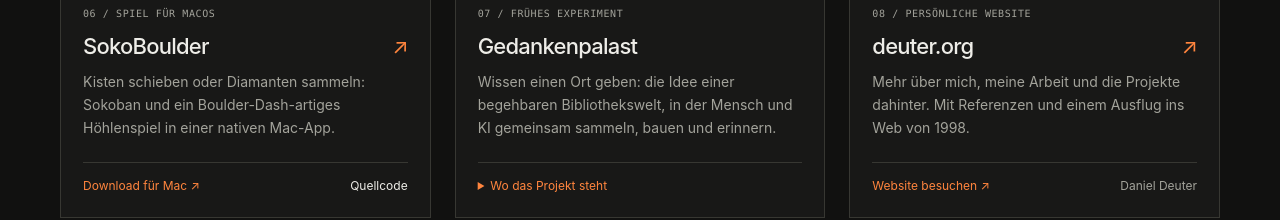
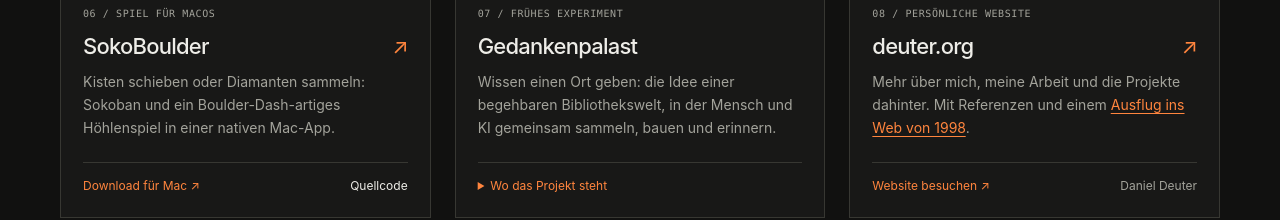
Before and after one commit to nox-do/client-concepts, a plain HTML site: page index.html in a window 1280 px wide. Shown: the part 1687-1907 px from the top of the page. Drawn offline with Linux system fonts and the light colour scheme.

Commit message:
Link personal site card directly to the 1998 page

```diff
--- a/index.html
+++ b/index.html
@@ -42,6 +42,7 @@ h1 span { color:var(--orange); }
 h2 { display:flex; align-items:baseline; justify-content:space-between; gap:10px; margin:0 0 10px; font-size:22px; font-weight:500; letter-spacing:-.035em; line-height:1.25; }
 h2 span { color:var(--orange); font-size:21px; font-weight:400; }
 .card p.description { margin:0 0 22px; color:var(--muted); font-size:14px; line-height:1.65; }
+.description a { color: var(--orange); text-decoration: underline; text-underline-offset: 3px; }
 .card-bottom { display:flex; flex-wrap:wrap; justify-content:space-between; gap:8px 18px; margin-top:auto; padding-top:14px; border-top:1px solid var(--line); font-size:12px; }
 .card-bottom > a:first-child { color:var(--orange); }
 .card-bottom a:hover { text-decoration:underline; text-underline-offset:4px; }
@@ -105,7 +106,7 @@ footer { display:flex; justify-content:space-between; gap:20px; margin-top:48px;
       </article>
       <article class="card">
         <a class="visual portrait" href="https://deuter.org/" aria-label="Persönliche Website von Daniel Deuter besuchen"><img src="assets/daniel-deuter.webp" alt="Daniel Deuter an seinem Arbeitsplatz" width="960" height="640" loading="lazy"></a>
-        <div class="card-body"><p class="card-meta">08 / Persönliche Website</p><h2><a href="https://deuter.org/">deuter.org</a><span aria-hidden="true">↗</span></h2><p class="description">Mehr über mich, meine Arbeit und die Projekte dahinter. Mit Referenzen und einem Ausflug ins Web von 1998.</p><div class="card-bottom"><a href="https://deuter.org/">Website besuchen ↗</a><span class="note">Daniel Deuter</span></div></div>
+        <div class="card-body"><p class="card-meta">08 / Persönliche Website</p><h2><a href="https://deuter.org/">deuter.org</a><span aria-hidden="true">↗</span></h2><p class="description">Mehr über mich, meine Arbeit und die Projekte dahinter. Mit Referenzen und einem <a href="https://deuter.org/1998/">Ausflug ins Web von 1998</a>.</p><div class="card-bottom"><a href="https://deuter.org/">Website besuchen ↗</a><span class="note">Daniel Deuter</span></div></div>
       </article>
     </div>
   </main>
```
